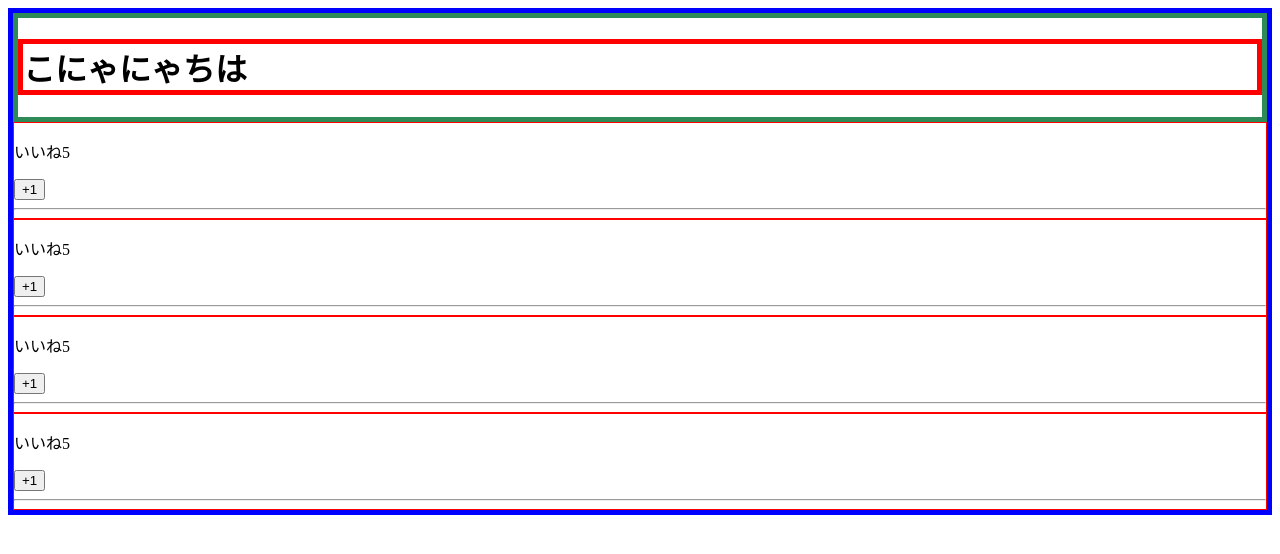
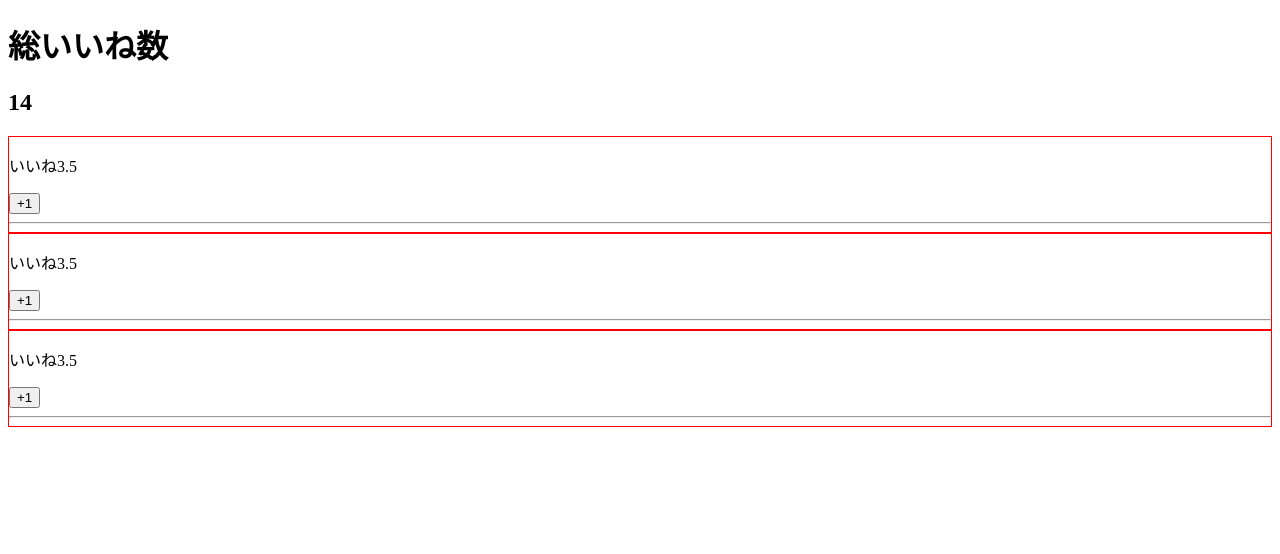
Before and after one commit to Yamasaki-pan961/Vue_practice, a Vue app in the folder vue_cli/: page / in a window 1280 px wide. Shown: the top 554 px of the page. Built offline with nearby package versions, Linux system fonts and the light colour scheme.

Commit message:
親から子コンポーネントにデータを受け渡せた。

```diff
--- a/vue_cli/src/App.vue
+++ b/vue_cli/src/App.vue
@@ -1,10 +1,10 @@
 <template>
   <div>
     <LikeHeader></LikeHeader>
-    <Like_show></Like_show>
-    <Like_show></Like_show>
-    <Like_show></Like_show>
-    <Like_show></Like_show>
+    <h2>{{number}}</h2>
+    <Like_show v-bind:number="number"></Like_show>
+    <Like_show v-bind:number="number"></Like_show>
+    <Like_show v-bind:number="number"></Like_show>
   </div>
 </template>
 
@@ -12,6 +12,11 @@
 import LikeHeader from './components/LikeHeader.vue'
 
 export default {
+  data: function(){
+    return {
+      number:14
+    }
+  },
   components:{
     LikeHeader
   }
@@ -19,7 +24,4 @@ export default {
 </script>
 
 <style>
-  div{
-    border:5px solid blue;
-  }
 </style>
--- a/vue_cli/src/components/LikeHeader.vue
+++ b/vue_cli/src/components/LikeHeader.vue
@@ -1,16 +1,7 @@
 <template>
 	<div>
 		<h1>
-			こにゃにゃちは
+			総いいね数
 		</h1>
 	</div>
 </template>
-
-<style scoped>
-	div{
-		border: 5px solid seagreen;
-	}
-	h1{
-		border:5px solid red;
-	}
-</style>
--- a/vue_cli/src/components/Like_show.vue
+++ b/vue_cli/src/components/Like_show.vue
@@ -1,6 +1,6 @@
 <template>
 	<div>
-		<p>いいね{{number}}</p>
+		<p>いいね{{number/4}}</p>
 		<button v-on:click="number++">+1</button>
 		<hr>
 	</div>
@@ -8,11 +8,7 @@
 
 <script>
 export default {
-	data:function(){
-		return{
-			number:5
-		}
-	}
+  props:["number"]
 }
 </script>
 
```
Also changed, not shown: 1 other file (tests, documents, lock files or other folders).
